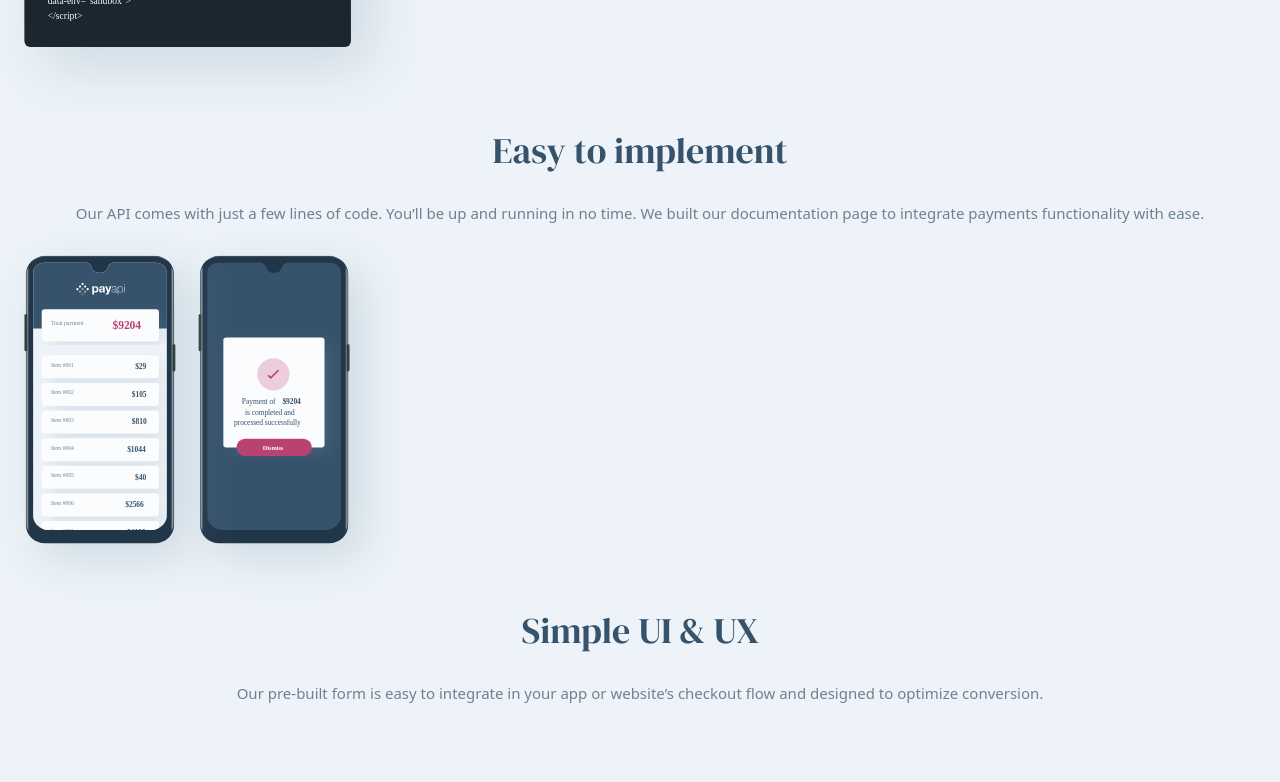
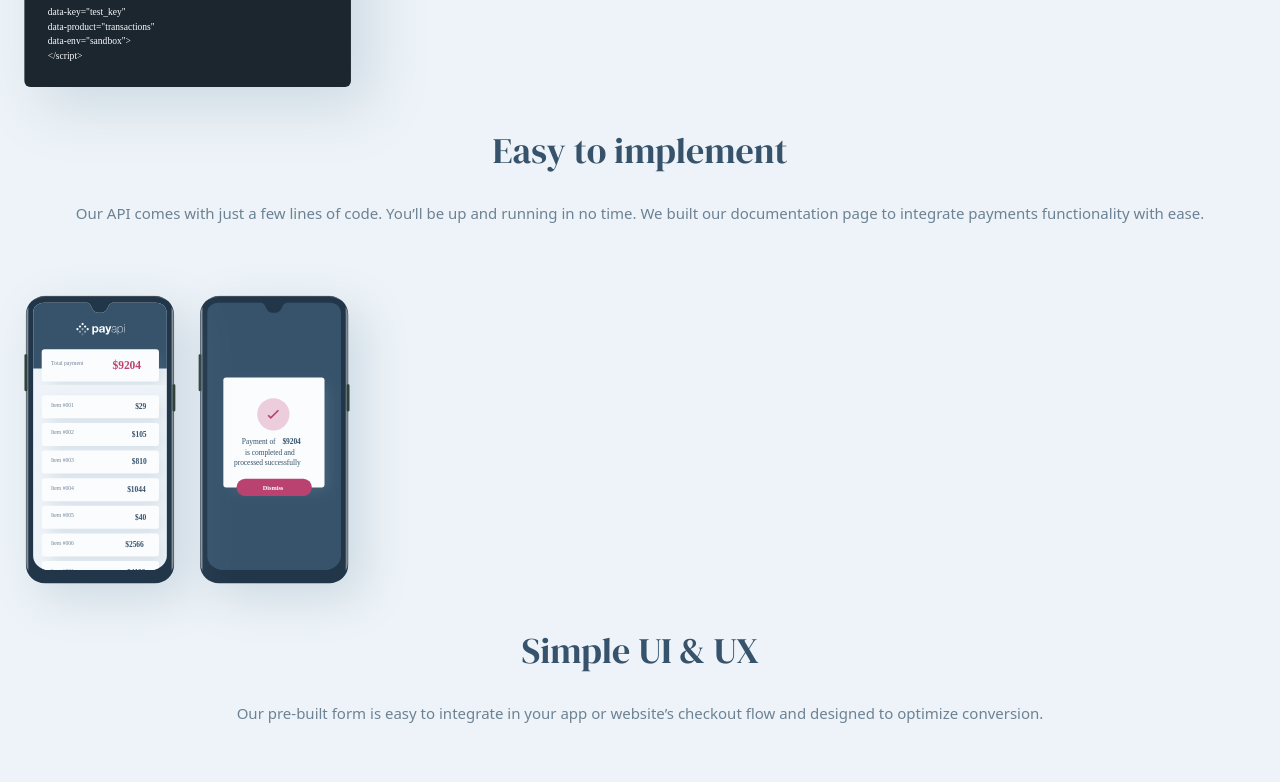
Before and after one commit to alvaro-frontend-mentor-projects/payapi-multi-page-website, a React (Create React App) app: page /#/ in a window 1280 px wide. Shown: the part 1560-2342 px from the top of the page. Built offline with nearby package versions, Linux system fonts and the light colour scheme.

Commit message:
mobile homebody fixes

```diff
--- a/src/components/homePage/HomeBody.jsx
+++ b/src/components/homePage/HomeBody.jsx
@@ -9,7 +9,7 @@ import banking from '../../assets/home/desktop/icon-banking-and-coverage.svg'
 
 const HomeBody = () => {
   return (
-    <main className='flex flex-col'>
+    <main className='flex flex-col mt-[40px] gap-10'>
         {/* Code Image */}
         <div>
             <img
@@ -18,7 +18,7 @@ const HomeBody = () => {
                 alt="code image" />
         </div>
         {/* Easy to implement */}
-        <div className='flex flex-col items-centerb gap-6 items-center'>
+        <div className='flex flex-col items-centerb gap-6 items-center mt-[-80px]'>
             <h1 className='text-[36px] font-SerifDisplay text-fmSanJuanBlue'>
                 Easy to implement
             </h1>
@@ -34,7 +34,7 @@ const HomeBody = () => {
                 alt="two phone showcasing ui" />
         </div>
         {/* Simple UI & UX */}
-        <div className='flex flex-col items-centerb gap-6 items-center'>
+        <div className='flex flex-col items-centerb gap-6 items-center mt-[-60px]'>
             <h1 className='text-[36px] font-SerifDisplay text-fmSanJuanBlue'>
                 Simple UI & UX
             </h1>
@@ -43,7 +43,7 @@ const HomeBody = () => {
             </p>
         </div>
         {/* Features Container */}
-        <div className='flex flex-col justify-center items-center mt-[80px] gap-14'>
+        <div className='flex flex-col justify-center items-center mt-[40px] gap-14'>
             {/* Personal Finance */}
             <div className='flex flex-col justify-center items-center gap-8'>
                 <img
```
